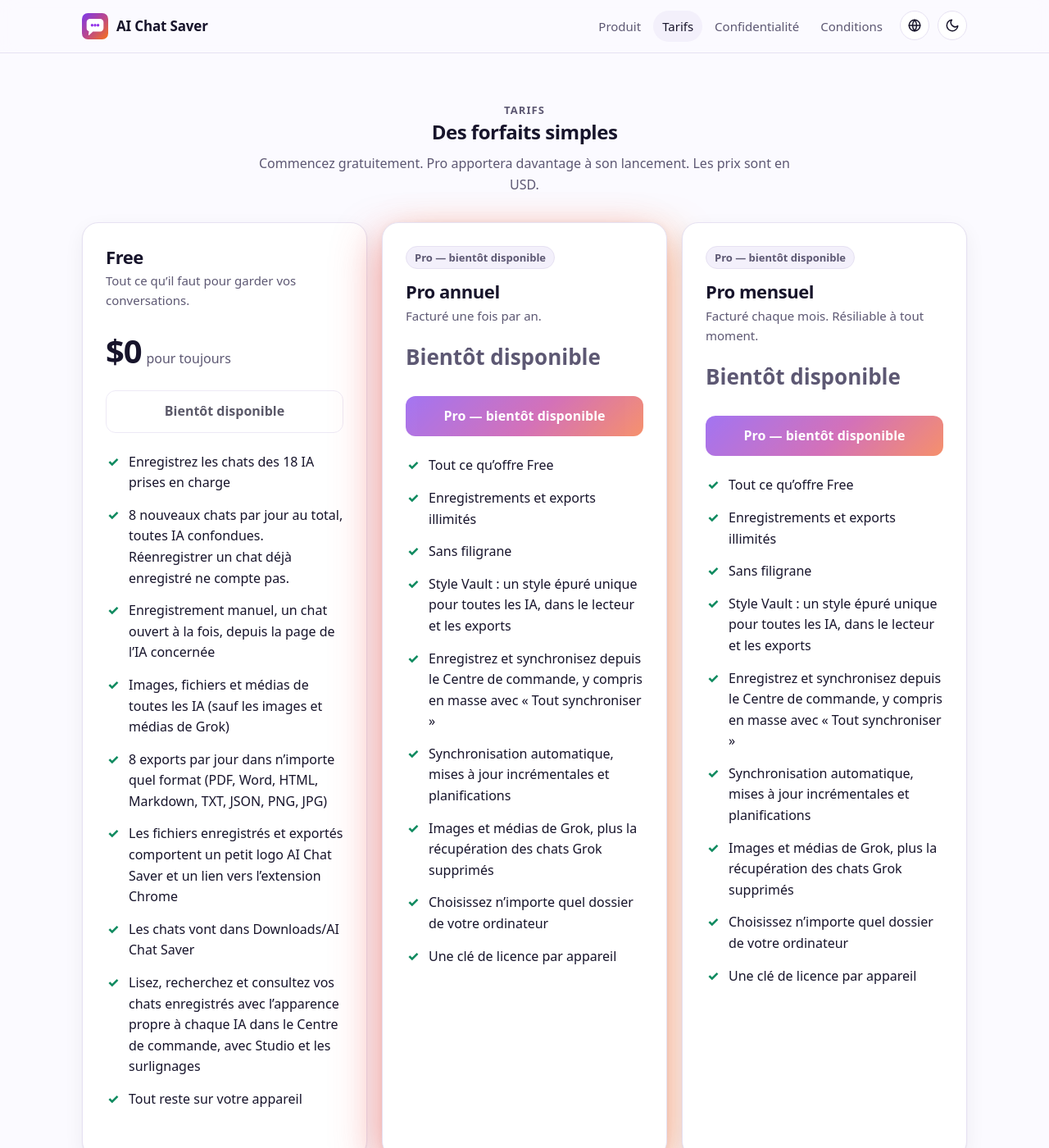
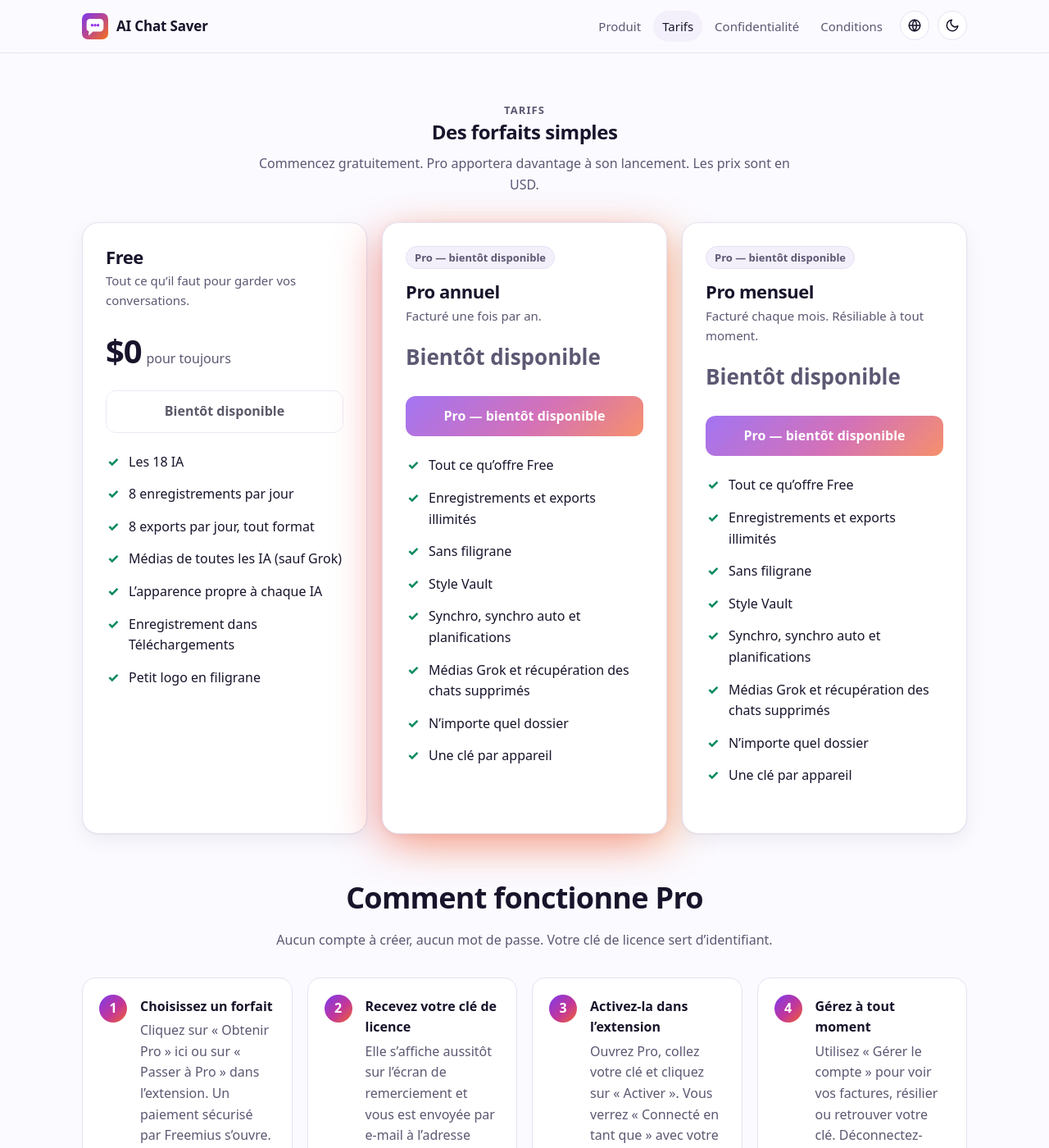
Before and after one commit to aichatsaver/aichatsaver.github.io, a Jekyll site: the page built from fr/pricing.html, in a window 1280 px wide and 1400 px high. Shown: the whole window at 82% size. Built offline with Jekyll 4.4.1, drawn with Linux system fonts in a browser that asks for light colours.

Commit message:
Pricing: short Free/Pro lists + one-line FAQ (fr)

```diff
--- a/_data/i18n/fr.yml
+++ b/_data/i18n/fr.yml
@@ -32,25 +32,22 @@
   description: AI Chat Saver est une extension de navigateur qui enregistre vos conversations de 18 assistants d’IA dans un dossier local, avec mise à jour en un clic, recherche et exports fidèles aux sites d’origine.
   pro_status: Pro — bientôt disponible
   free_features:
-  - "Enregistrez les chats des 18 IA prises en charge"
-  - "8 nouveaux chats par jour au total, toutes IA confondues. Réenregistrer un chat déjà enregistré ne compte pas."
-  - "Enregistrement manuel, un chat ouvert à la fois, depuis la page de l’IA concernée"
-  - "Images, fichiers et médias de toutes les IA (sauf les images et médias de Grok)"
-  - "8 exports par jour dans n’importe quel format (PDF, Word, HTML, Markdown, TXT, JSON, PNG, JPG)"
-  - "Les fichiers enregistrés et exportés comportent un petit logo AI Chat Saver et un lien vers l’extension Chrome"
-  - "Les chats vont dans Downloads/AI Chat Saver"
-  - "Lisez, recherchez et consultez vos chats enregistrés avec l’apparence propre à chaque IA dans le Centre de commande, avec Studio et les surlignages"
-  - "Tout reste sur votre appareil"
+  - "Les 18 IA"
+  - "8 enregistrements par jour"
+  - "8 exports par jour, tout format"
+  - "Médias de toutes les IA (sauf Grok)"
+  - "L’apparence propre à chaque IA"
+  - "Enregistrement dans Téléchargements"
+  - "Petit logo en filigrane"
   pro_features:
   - "Tout ce qu’offre Free"
   - "Enregistrements et exports illimités"
   - "Sans filigrane"
-  - "Style Vault : un style épuré unique pour toutes les IA, dans le lecteur et les exports"
-  - "Enregistrez et synchronisez depuis le Centre de commande, y compris en masse avec « Tout synchroniser »"
-  - "Synchronisation automatique, mises à jour incrémentales et planifications"
-  - "Images et médias de Grok, plus la récupération des chats Grok supprimés"
-  - "Choisissez n’importe quel dossier de votre ordinateur"
-  - "Une clé de licence par appareil"
+  - "Style Vault"
+  - "Synchro, synchro auto et planifications"
+  - "Médias Grok et récupération des chats supprimés"
+  - "N’importe quel dossier"
+  - "Une clé par appareil"
 home:
   title: Produit
   logo_alt: Logo de %name%
@@ -101,7 +98,7 @@
   - q: Ai-je besoin d’un compte ?
     a: Non. %name% utilise les sessions que vous avez déjà sur chaque site d’IA. Pro utilise une clé de licence fournie par notre partenaire de paiement, Freemius. Collez-la une fois dans l’extension et vous êtes connecté.
   - q: Où mes conversations sont-elles enregistrées ?
-    a: "Dans Downloads/AI Chat Saver sur votre ordinateur (un dossier par IA). Avec Pro, vous pouvez choisir n’importe quel dossier de votre ordinateur. Une copie est aussi gardée dans le stockage local du navigateur pour une recherche instantanée."
+    a: "Dans Downloads/AI Chat Saver. Avec Pro, vous pouvez choisir n’importe quel dossier."
   - q: Que se passe-t-il si un site d’IA change ?
     a: Après chaque synchronisation, l’extension vérifie toutes les IA. Si un site a changé et que l’enregistrement ne fonctionne plus, vous recevez une notification et un bandeau, et une exécution défaillante n’écrase jamais une conversation correctement enregistrée.
   - q: Est-ce gratuit ?
```
